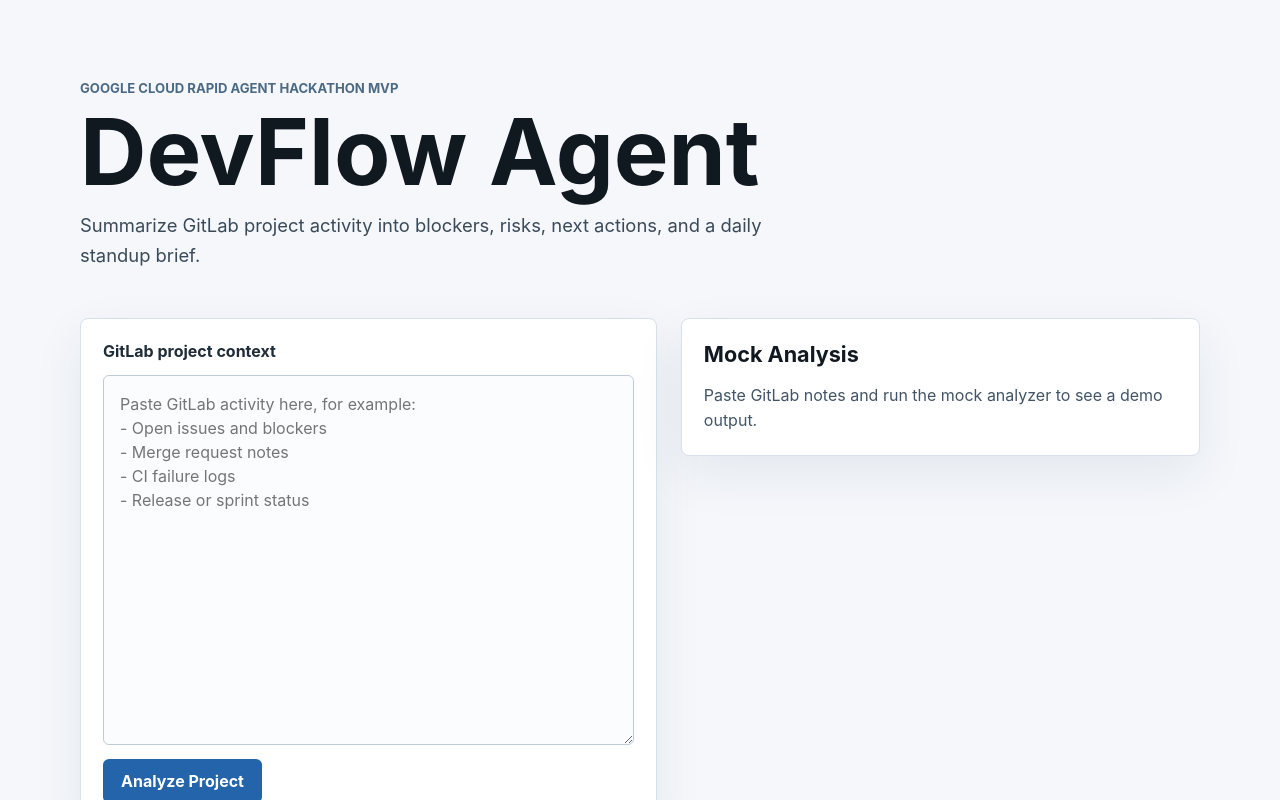
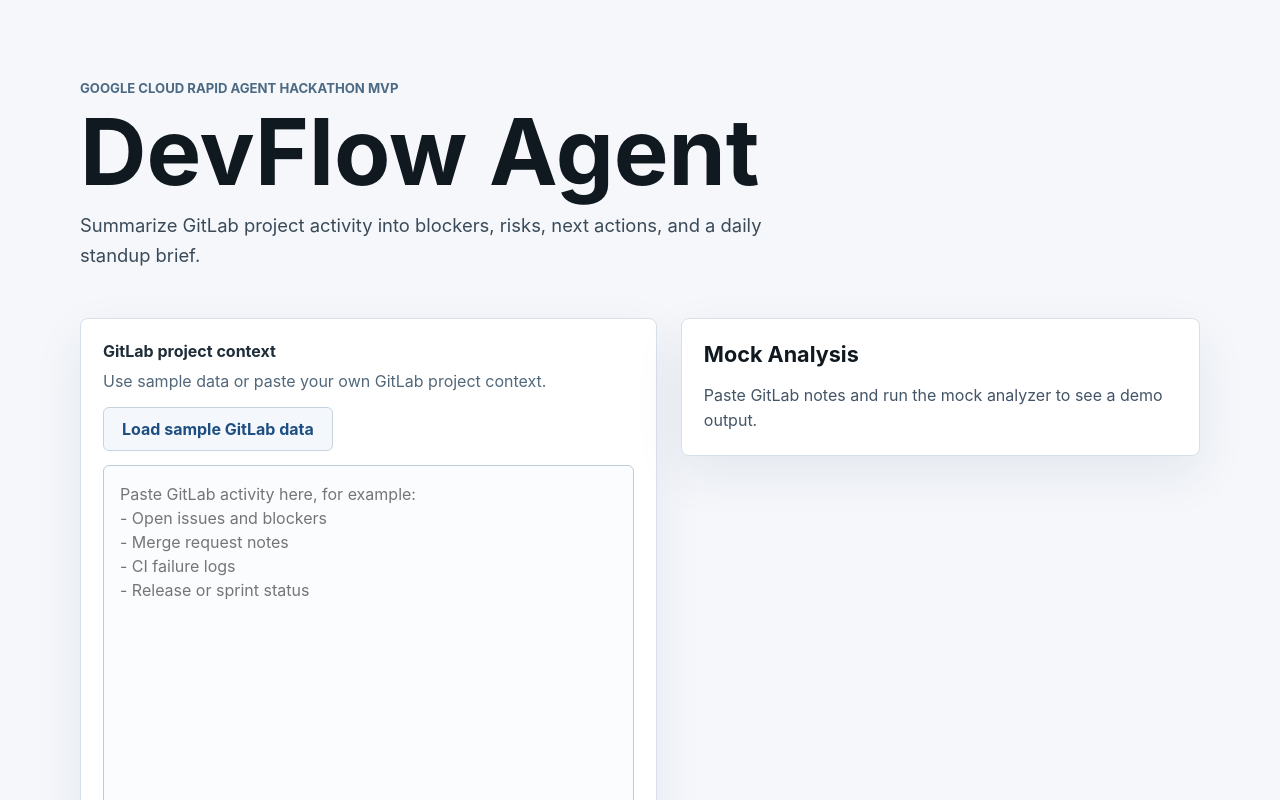
Before and after one commit to AbaSheger/devflow-agent, a React (Vite) app: page / in a window 1280 px wide. Shown: the top 800 px of the page. Built offline with nearby package versions, Linux system fonts and the light colour scheme.

Commit message:
Add sample GitLab demo data

```diff
--- a/src/App.tsx
+++ b/src/App.tsx
@@ -6,6 +6,50 @@
 - Merge request notes
 - CI failure logs
 - Release or sprint status`;
+
+const sampleGitLabContext = `Project: DevFlow Agent MVP
+Sprint goal: Prepare a stable hackathon demo that summarizes GitLab project activity for judges.
+
+Issues:
+- #42 Blocker: Latest GitLab issue export is missing two release-blocking bugs from the mobile team.
+- #45 CI reliability: Playwright smoke test is flaky on the dashboard route after the loading state change.
+- #48 UX: Judges need a one-click sample data path before trying their own pasted project context.
+- #51 Docs: README needs clearer demo setup notes and fallback behavior language.
+
+Merge requests:
+- !17 Add Gemini-backed analysis endpoint
+  Status: merged
+  Reviewer: Maya Chen
+  Notes: Keep API key server-side only. Fallback copy approved for quota/rate-limit cases.
+- !19 Improve analysis cards and source label
+  Status: open
+  Reviewer: Jordan Lee
+  Blocking comments: missing empty-state coverage and mobile spacing screenshot.
+- !21 Trim oversized pasted context before API call
+  Status: ready for review
+  Reviewer: Priya Nair
+  Notes: Needs one more manual test with long CI logs.
+
+CI pipeline:
+- main pipeline #184: passed
+- merge request !19 pipeline #188: failed
+- Failed job: npm run build
+- Failure detail: src/App.tsx rendered duplicate keys in analysis list during test fixture run.
+
+Reviewers:
+- Maya Chen approved Gemini API fallback behavior.
+- Jordan Lee requested missing tests for sample data loading.
+- Priya Nair is reviewing input trimming and JSON parse handling.
+
+Missing tests:
+- No test currently verifies that the sample GitLab context populates the textarea.
+- No regression test for malformed Gemini JSON fallback messaging.
+- No mobile screenshot attached for the updated input panel.
+
+Blockers:
+- Vercel environment variable is configured in production but not preview.
+- Demo must use pasted context until GitLab MCP integration is implemented.
+- Pipeline failure on !19 prevents merging the latest UI polish.`;
 
 type AnalysisSource = 'gemini' | 'mock';
 
@@ -70,6 +114,12 @@
       <section className="workspace" aria-label="Project analysis workspace">
         <div className="input-panel">
           <label htmlFor="project-context">GitLab project context</label>
+          <p className="input-helper">Use sample data or paste your own GitLab project context.</p>
+          <div className="input-actions">
+            <button type="button" className="secondary-button" onClick={() => setProjectText(sampleGitLabContext)}>
+              Load sample GitLab data
+            </button>
+          </div>
           <textarea
             id="project-context"
             value={projectText}
--- a/src/styles.css
+++ b/src/styles.css
@@ -97,6 +97,18 @@
   font-weight: 700;
 }
 
+.input-helper {
+  margin: -6px 0 0;
+  color: #52687a;
+  line-height: 1.5;
+}
+
+.input-actions {
+  display: flex;
+  flex-wrap: wrap;
+  gap: 10px;
+}
+
 textarea {
   width: 100%;
   min-height: 340px;
@@ -128,6 +140,16 @@
 
 button:hover {
   background: #1d5796;
+}
+
+.secondary-button {
+  border: 1px solid #c6d4e2;
+  color: #1f4f82;
+  background: #f4f8fc;
+}
+
+.secondary-button:hover {
+  background: #e8f1fa;
 }
 
 button:disabled {
```
Also changed, not shown: 1 other file (tests, documents, lock files or other folders).
